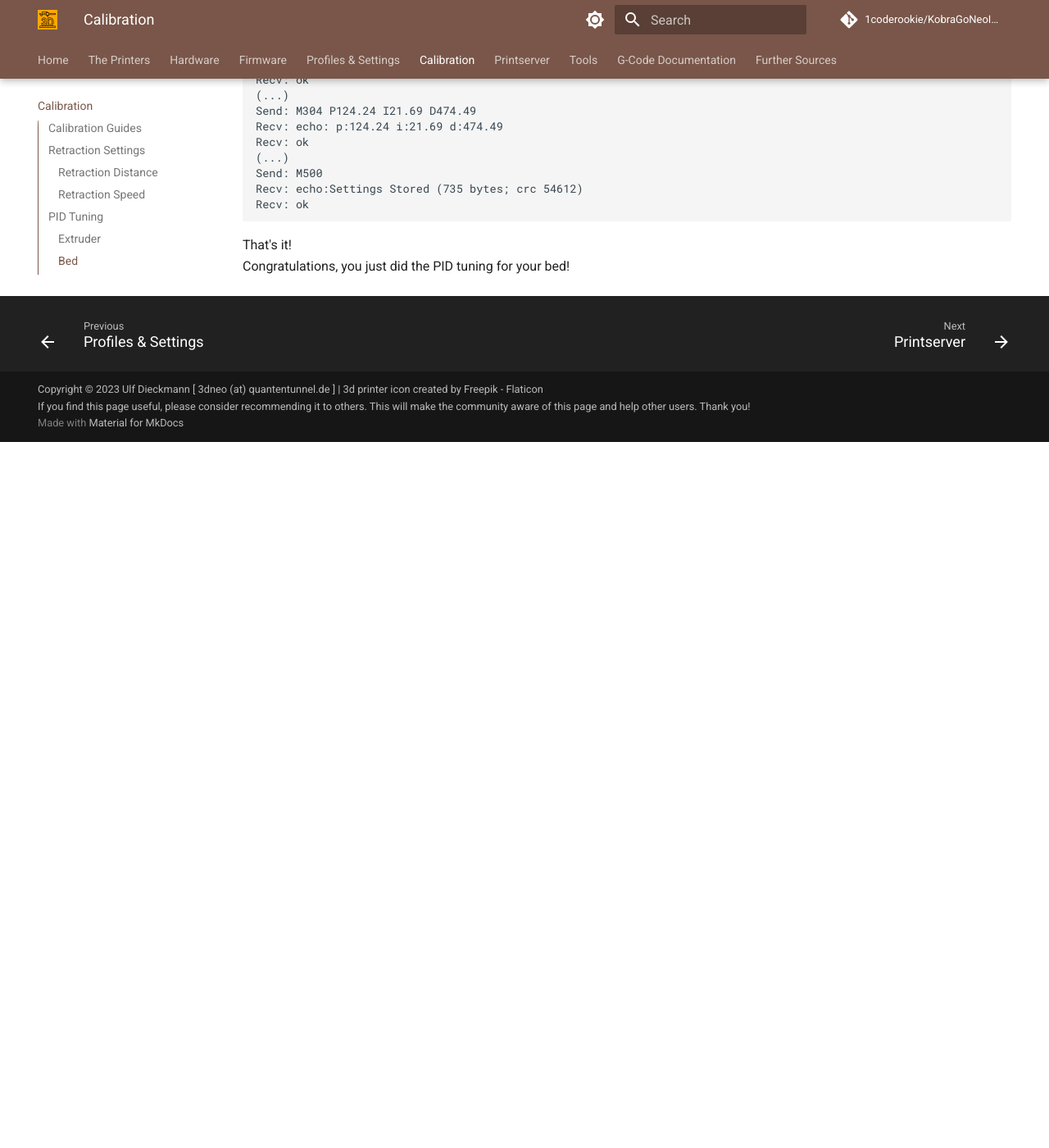
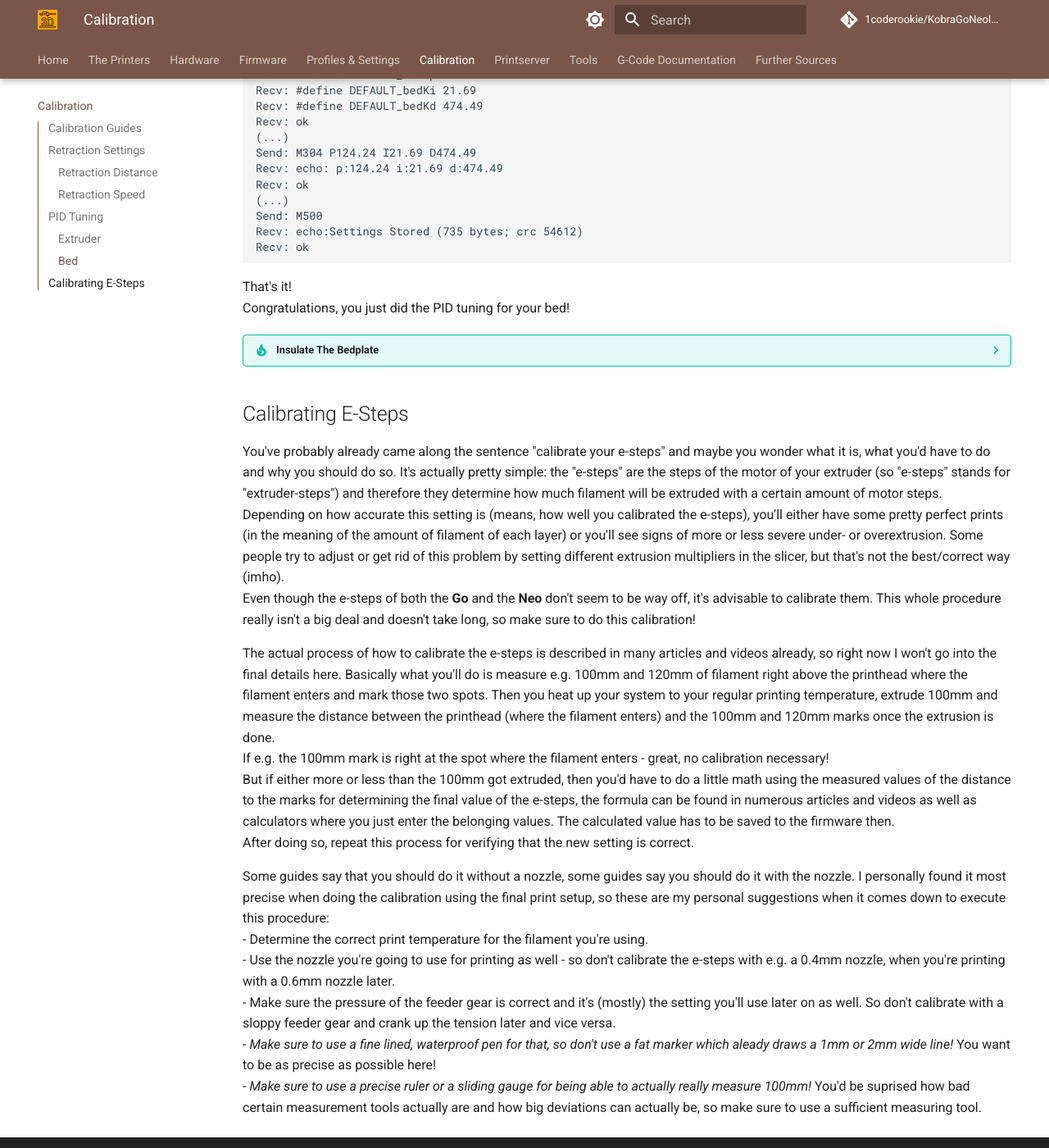
Before and after one commit to 1coderookie/KobraGoNeoInsights, an MkDocs documentation site: the page built from docs/calibration.md, in a window 1280 px wide and 1400 px high, scrolled down 4800 px. Shown: the whole window at 82% size. Built offline with MkDocs 1.6.1 and Material for MkDocs 9.7.7, drawn with Linux system fonts in a browser that asks for light colours; comment, search, counter and statistics services are not loaded; before the commit the page ends 5339 px from its top, so only the background shows below that; some of the changed text lies outside the part shown.

Commit message:
Update calibration.md

````diff
--- a/docs/calibration.md
+++ b/docs/calibration.md
@@ -19,10 +19,10 @@ In this chapter I'll talk a bit about the topic of calibration. I probably won't
 ## Calibration Guides
 There are many sites and tutorials to find which are about calibration, so you might want to search for that at your preferred site first. However, I found the following guides useful.
 
-- The [Print Quality Troubleshooting Guide](https://www.simplify3d.com/resources/print-quality-troubleshooting/) is a good start to compare your faulty prints and see what may caused the problem.
 - A handy reference when it comes down to judging the quality of your first layer is the [poster about what incorrect bed leveling can cause](https://i.imgur.com/hIcGr8U.png) made my [Billie Ruben](https://www.billieruben.info/).
 - [Elli's Print Tuning Guide](https://ellis3dp.com/Print-Tuning-Guide/) made by @[AndrewEllis93](https://github.com/AndrewEllis93)
 - [All3DP's article "Extruder Calibration: How to Calibrate E-Steps"](https://all3dp.com/2/extruder-calibration-6-easy-steps-2/)
+- The [Print Quality Troubleshooting Guide](https://www.simplify3d.com/resources/print-quality-troubleshooting/) is a good start to compare your faulty prints and see what may caused the problem.
 
 ## Retraction Settings
 As a crucial element for great printing results you need to find the optimum settings for retraction distance and retraction speed. The correct setting will avoid stringing (more or less). There are various aspects which affect the retraction settings. One of the main aspects is the printing temperature and the kind of filament. The higher the temperature, the more liquid/fluid the filament will be, which leads to more stringing in general.
@@ -56,10 +56,10 @@ However, there is a way you can change the default setting. Please go to the cha
 
 ## PID Tuning
 Without going into too much details here, PID stands for Proportion, Integral and Derivate. These are three variables of an algorith which is supposed to keep the temperature stable.
-By executing a PID tuning, the printer heats up the desired heating element (extruder or bed) to a given temperature for a given amount of circles and measures the fluctuation. After the process is done, you'll then get an output of three values P, I and D and write them to the memory.
+By executing a PID tuning, the printer heats up the desired heating element (extruder or bed) to a given temperature, cools down again a few degrees and heats up again for a given amount of circles and measures the fluctuation. After the process is done, you'll then get an output of three values P, I and D and save them to the firmware.
 
 It's advisable to execute a PID tuning for both the extruder and the bed before you want to use your printer for the first time.
-Also after you changed the hotend, the cartridge heater or a thermistor or installed a new bed, you should execute a PID tuning.
+Also after you changed something at the hotend (like installed a new nozzle or heatbreak) and especially if you changed the cartridge heater or a thermistor (or even the position of it when removing and reinserting it) or installed a new bed, you should execute a PID tuning.
 
 The best way to execute a PID tuning is by simply using certain G-code commands and send them to your printer. To do so, I'll show you an example of how to do it using OctoPrint - but you can do it with any other program that allows you to send G-code commands directly also.
 
@@ -163,3 +163,24 @@ Recv: ok
 ```
 That's it!
 Congratulations, you just did the PID tuning for your bed!
+
+??? tip "Insulate The Bedplate"
+
+    Insulating the bedplate with sufficient material has a great effect on the stability and the behaviour while heating up and cooling down. It'll minimize temperature fluctuations and saves electrical energy as well. Check out the section [Insulating the Bed](hardware/bed.md#insulating-the-bed) for further informations.
+
+## Calibrating E-Steps
+You've probably already came along the sentence "calibrate your e-steps" and maybe you wonder what it is, what you'd have to do and why you should do so. It's actually pretty simple: the "e-steps" are the steps of the motor of your extruder (so "e-steps" stands for "extruder-steps") and therefore they determine how much filament will be extruded with a certain amount of motor steps.
+Depending on how accurate this setting is (means, how well you calibrated the e-steps), you'll either have some pretty perfect prints (in the meaning of the amount of filament of each layer) or you'll see signs of more or less severe under- or overextrusion. Some people try to adjust or get rid of this problem by setting different extrusion multipliers in the slicer, but that's not the best/correct way (imho).
+Even though the e-steps of both the **Go** and the **Neo** don't seem to be way off, it's advisable to calibrate them. This whole procedure really isn't a big deal and doesn't take long, so make sure to do this calibration!
+
+The actual process of how to calibrate the e-steps is described in many articles and videos already, so right now I won't go into the final details here. Basically what you'll do is measure e.g. 100mm and 120mm of filament right above the printhead where the filament enters and mark those two spots. Then you heat up your system to your regular printing temperature, extrude 100mm and measure the distance between the printhead (where the filament enters) and the 100mm and 120mm marks once the extrusion is done.
+If e.g. the 100mm mark is right at the spot where the filament enters - great, no calibration necessary!
+But if either more or less than the 100mm got extruded, then you'd have to do a little math using the measured values of the distance to the marks for determining the final value of the e-steps, the formula can be found in numerous articles and videos as well as calculators where you just enter the belonging values. The calculated value has to be saved to the firmware then.
+After doing so, repeat this process for verifying that the new setting is correct.
+
+Some guides say that you should do it without a nozzle, some guides say you should do it with the nozzle. I personally found it most precise when doing the calibration using the final print setup, so these are my personal suggestions when it comes down to execute this procedure:
+    - Determine the correct print temperature for the filament you're using.
+    - Use the nozzle you're going to use for printing as well - so don't calibrate the e-steps with e.g. a 0.4mm nozzle, when you're printing with a 0.6mm nozzle later.
+    - Make sure the pressure of the feeder gear is correct and it's (mostly) the setting you'll use later on as well. So don't calibrate with a sloppy feeder gear and crank up the tension later and vice versa.
+    - *Make sure to use a fine lined, waterproof pen for that, so don't use a fat marker which aleady draws a 1mm or 2mm wide line!* You want to be as precise as possible here!
+    - *Make sure to use a precise ruler or a sliding gauge for being able to actually really measure 100mm!* You'd be suprised how bad certain measurement tools actually are and how big deviations can actually be, so make sure to use a sufficient measuring tool.
````
